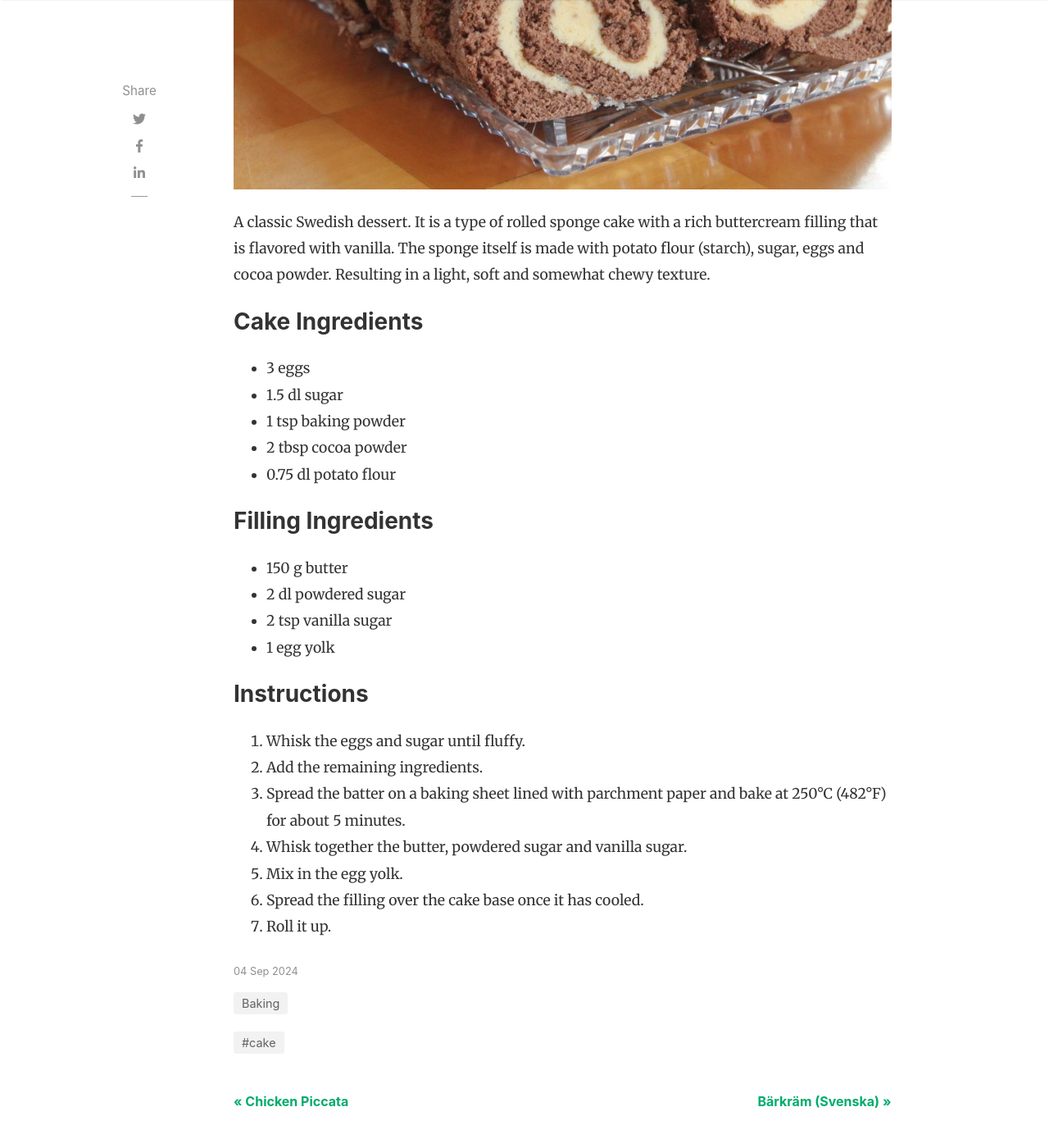
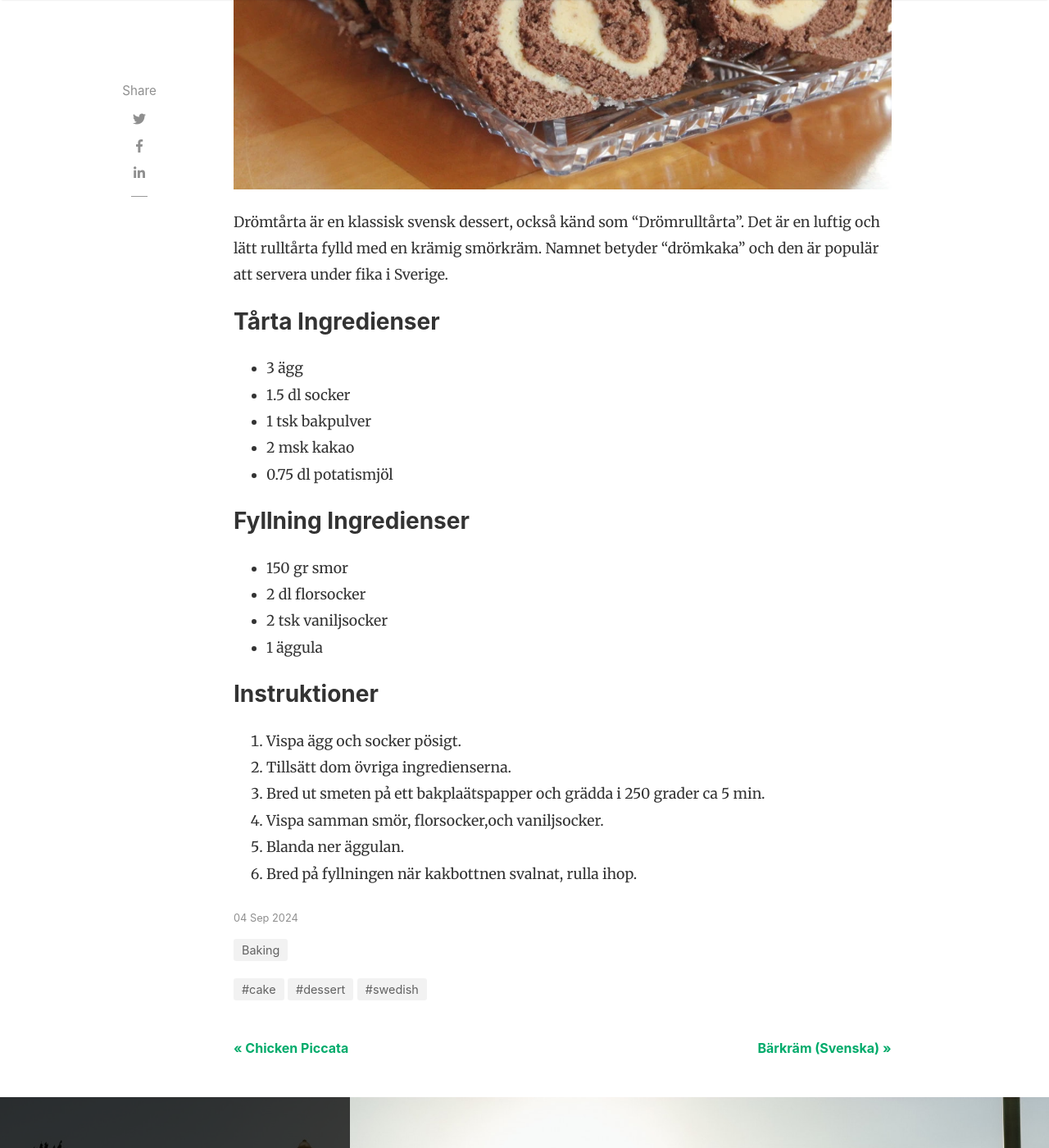
Before and after one commit to hmenorjr/hemkunskap-ax, a Jekyll site: the page built from _posts/2024-09-04-dream-cake.md, in a window 1280 px wide and 1400 px high, scrolled down 729 px. Shown: the whole window at 82% size. Built offline with Jekyll 4.4.1, drawn with Linux system fonts in a browser that asks for light colours; nearby versions of some CDN libraries.

Commit message:
Update 2024-09-04-dream-cake.md

```diff
--- a/_posts/2024-09-04-dream-cake.md
+++ b/_posts/2024-09-04-dream-cake.md
@@ -1,33 +1,32 @@
 ---
 layout: post
-title:  "Dream Cake"
+title:  "Drömtårta"
 author: ja
 categories: [ Baking ]
-tags: [cake]
+tags: [ swedish, dessert, cake ]
 image: assets/images/posts/dromtarta.webp
-description: "a classic Swedish dessert. It is a type of rolled sponge cake with a rich buttercream filling that is flavored with vanilla. The sponge itself is made with potato flour (starch), sugar, eggs and cocoa powder. Resulting in a light, soft and somewhat chewy texture."
+description: "Drömtårta är en klassisk svensk dessert, också känd som “Drömrulltårta”. Det är en luftig och lätt rulltårta fylld med en krämig smörkräm. Namnet betyder “drömkaka” och den är populär att servera under fika i Sverige."
 ---
 
-A classic Swedish dessert. It is a type of rolled sponge cake with a rich buttercream filling that is flavored with vanilla. The sponge itself is made with potato flour (starch), sugar, eggs and cocoa powder. Resulting in a light, soft and somewhat chewy texture.
+Drömtårta är en klassisk svensk dessert, också känd som “Drömrulltårta”. Det är en luftig och lätt rulltårta fylld med en krämig smörkräm. Namnet betyder “drömkaka” och den är populär att servera under fika i Sverige.
 
-### Cake Ingredients
-- 3 eggs
-- 1.5 dl sugar
-- 1 tsp baking powder
-- 2 tbsp cocoa powder
-- 0.75 dl potato flour
+### Tårta Ingredienser
+- 3 ägg
+- 1.5 dl socker
+- 1 tsk bakpulver
+- 2 msk kakao
+- 0.75 dl potatismjöl
 
-### Filling Ingredients
-- 150 g butter
-- 2 dl powdered sugar
-- 2 tsp vanilla sugar
-- 1 egg yolk
+### Fyllning Ingredienser
+- 150 gr smor
+- 2 dl florsocker
+- 2 tsk vaniljsocker
+- 1 äggula
 
-### Instructions
-1. Whisk the eggs and sugar until fluffy.
-2. Add the remaining ingredients.
-3. Spread the batter on a baking sheet lined with parchment paper and bake at 250°C (482°F) for about 5 minutes.
-4. Whisk together the butter, powdered sugar and vanilla sugar.
-5. Mix in the egg yolk.
-6. Spread the filling over the cake base once it has cooled.
-7. Roll it up.
+### Instruktioner
+1. Vispa ägg och socker pösigt.
+1. Tillsätt dom övriga ingredienserna.
+1. Bred ut smeten pả ett bakplaätspapper och grädda i 250 grader ca 5 min.
+1. Vispa samman smör, florsocker,och vaniljsocker.
+1. Blanda ner äggulan.
+1. Bred pả fyllningen när kakbottnen svalnat, rulla ihop.
```
